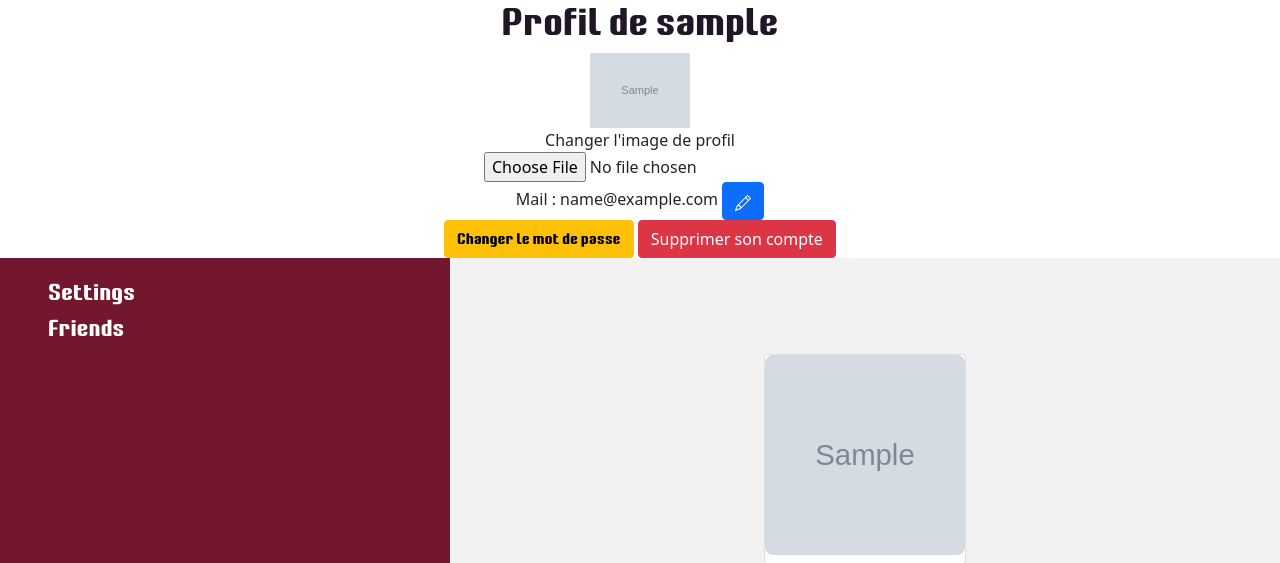
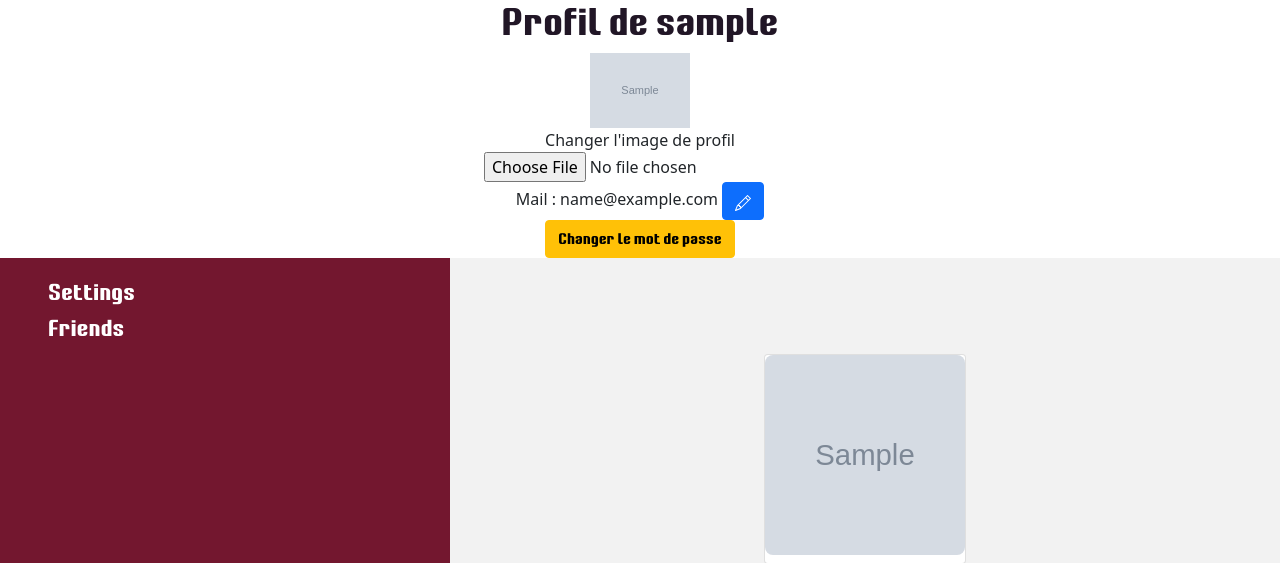
Before and after one commit to enzoforreal/gamepsn1to1, a PHP site: template website/views/Utilisateur/profil.view.php in a window 1280 px wide. Shown: the part 113-676 px from the top of the page. Run offline with PHP 8.4, Linux system fonts and the light colour scheme; the template is opened without the code that fills it: most values are stand-ins (such as "Sample title", 1, 10 or a date in 2020); grey boxes marked "Sample" are stand-in pictures; data that the repository does not hold is empty; some libraries are stand-ins or nearby versions.

Commit message:
Correction bouton Suppression profil

```diff
--- a/website/views/Utilisateur/profil.view.php
+++ b/website/views/Utilisateur/profil.view.php
@@ -38,7 +38,6 @@
 
     <div>
         <a href="<?= URL ?>compte/modificationPassword" class="btn btn-warning">Changer le mot de passe</a>
-        <button id="btnSupCompte" class="btn btn-danger">Supprimer son compte</button>
     </div>
 
 </div>
@@ -283,15 +282,20 @@
                         <button class="card-button mb-3" type="submit" form="profilForm">Save the Changes</button>
                     </div>
 
+                    <!--
                     <button id="btnSupCompte" class="card-button-outline">Supprimer son compte</button>
+                    <button id="btnSupCompte" class="btn btn-danger">Supprimer son compte</button>-->
 
+                    <a href="<?= URL ?>compte/suppressionCompte" class="card-button-outline w-100">Supprimer son compte</a>
+
+                    <!--
                     <div id="suppressionCompte" class="d-none m-2">
                         <div class="alert alert-danger">
                             Veuillez confirmer la suppression du compte.
                             <br />
                             <a href="<?= URL ?>compte/suppressionCompte" class="btn btn-danger">Je Souhaite supprimer mon compte définitivement !</a>
                         </div>
-                    </div>
+                    </div>-->
                 </div>
             </form>
         </div>
```
Also changed, not shown: website/public/Assets/images/profils/nathan/65475_téléchargement.jpg (deleted).
